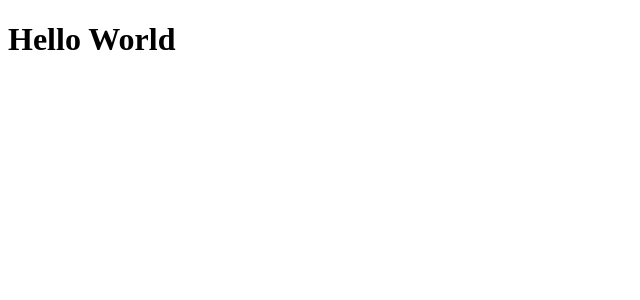
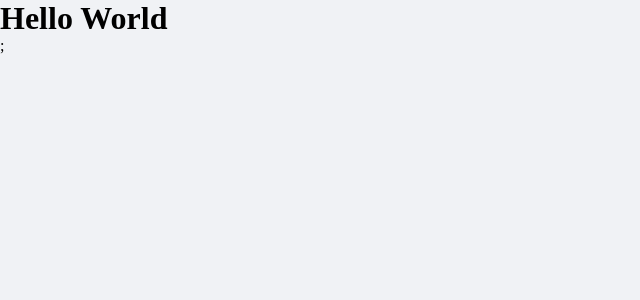
Before and after one commit to OliverioJunior/btmoney, a React (Vite) app: page / in a window 1280 px wide. Shown: the top 300 px of the page, without its empty margins (0-640 px from the left). Built offline with nearby package versions, Linux system fonts and the light colour scheme.

Commit message:
Configurar o css global

```diff
--- a/index.html
+++ b/index.html
@@ -3,6 +3,7 @@
   <head>
     <meta charset="UTF-8" />
     <meta name="viewport" content="width=device-width, initial-scale=1.0" />
+    <link rel="shorcut icon" href="vite.svg" type="image/svg" />
     <title>Dt money</title>
   </head>
   <body>
--- a/src/App.tsx
+++ b/src/App.tsx
@@ -1,3 +1,10 @@
+import { GlobalStyled } from './style/global';
+
 export function App() {
-  return <h1>Hello World</h1>;
+  return (
+    <>
+      <GlobalStyled />
+      <h1>Hello World</h1>;
+    </>
+  );
 }
--- /dev/null
+++ b/src/style/global.ts
@@ -0,0 +1,47 @@
+import { createGlobalStyle } from 'styled-components';
+
+export const GlobalStyled = createGlobalStyle`
+ :root {
+  --red: #E52E40;
+  --blue: #5429CC;
+
+  --blue-light:#6933FF;
+
+  --text-light:#363f5f;
+  --text-body:#969cb3;
+
+  --background: #f0f2f5;
+  --shape:#FFFFFF;
+
+ }
+
+  *{
+    margin:0;
+    padding: 0;
+    box-sizing: border-box;
+  }
+
+  body {
+    background: var(--background);
+    -webkit-font-smoothing: antialiased;
+  }
+
+  html {
+    @media(max-width: 1080px) {
+      font-size: 93.75%;  /* 15px */
+    }
+
+    @media(max-width: 720px) {
+      font-size: 87.5%;  /* 14px */
+    }
+  }
+
+  button {
+    cursor: pointer;
+  }
+
+  [disabled]{
+    opacity: 0.6;
+    cursor: not-allowed;
+  }
+`;
```
